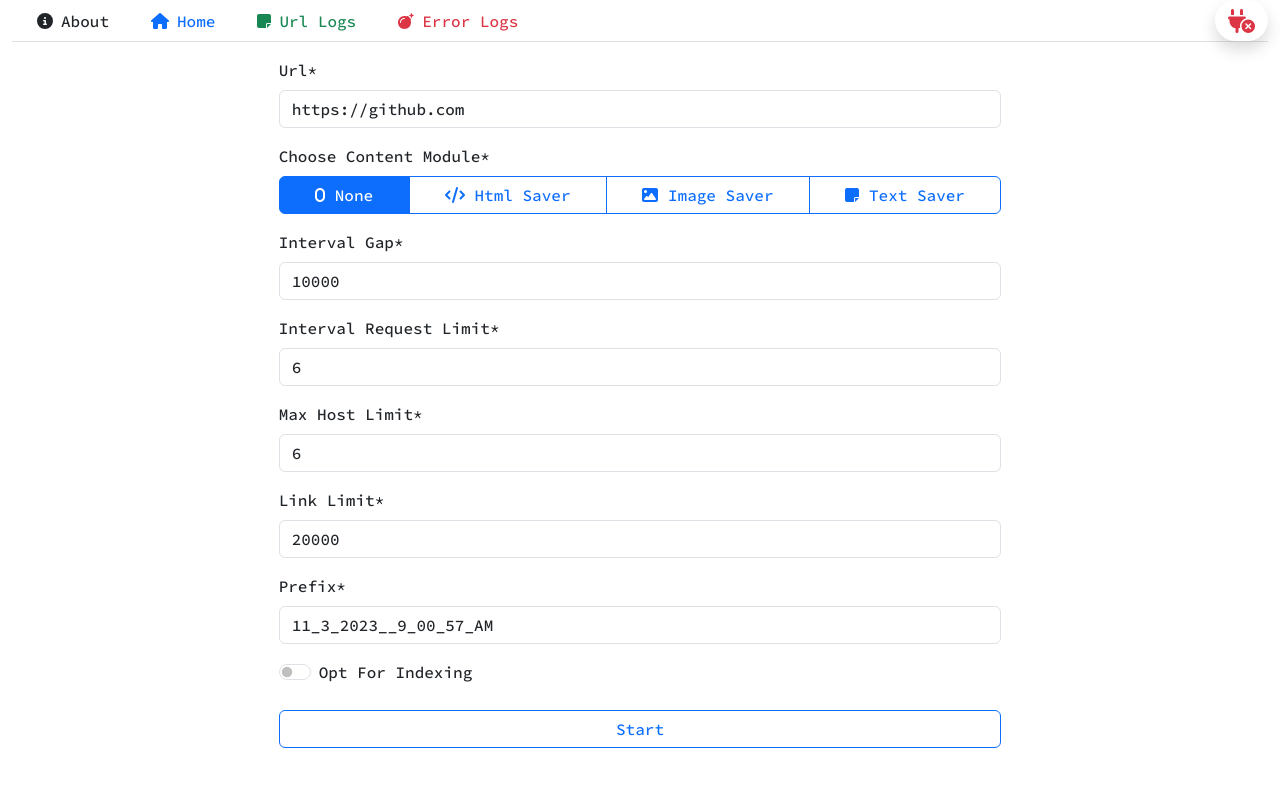
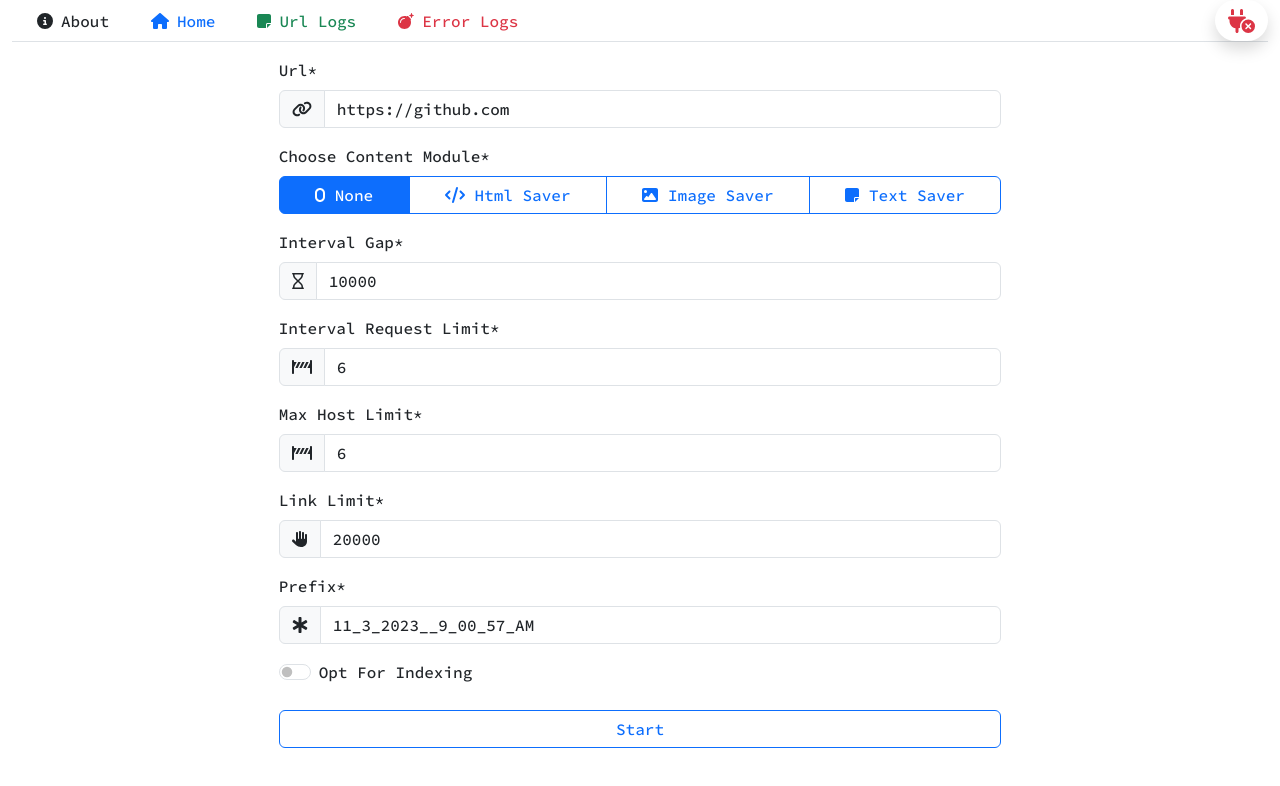
Before and after one commit to astric-0/NextCrawler, a Next.js app: page / in a window 1280 px wide. Shown: the top 786 px of the page. Built offline with nearby package versions, Linux system fonts and the light colour scheme.

Commit message:
added icons in source form

```diff
--- a/components/SourceField.jsx
+++ b/components/SourceField.jsx
@@ -1,15 +1,24 @@
 import React from 'react';
-import { Form, Col } from 'react-bootstrap';
+import { InputGroup, Form, Col } from 'react-bootstrap';
+import { FontAwesomeIcon } from '@fortawesome/react-fontawesome';
 
-const SourceField = ({ type, xs, label, onChange, value }) => (
+const SourceField = ({ type, xs, label, onChange, value, icon }) => (
     <Form.Group as={Col} xs={xs} className="mt-3">
         <Form.Label>{ label }*</Form.Label>
+        <InputGroup>
+            {
+                icon &&
+                <InputGroup.Text>
+                    <FontAwesomeIcon icon={icon}/>
+                </InputGroup.Text>
+            }
             <Form.Control
                 required
                 type={type}
                 value={value}
                 onChange={onChange}
             />
+        </InputGroup>
     </Form.Group>
 );
 
--- a/components/SourceForm.jsx
+++ b/components/SourceForm.jsx
@@ -3,6 +3,8 @@ import { Form } from "react-bootstrap";
 
 import AppContext from "@/context/AppContext";
 import { SourceField, SourceCMChoice } from "@/components";
+import { faHand, faLink, faRoadBarrier, faStarOfLife } from "@fortawesome/free-solid-svg-icons";
+import { faHourglass } from "@fortawesome/free-regular-svg-icons";
 
 const SourceForm = _ => {
     const { sourceState, setSourceState } = useContext(AppContext);
@@ -17,6 +19,7 @@ const SourceForm = _ => {
                 label="Url"
                 xs="12"
                 value={sourceState.defaultUrl}
+                icon={faLink}
                 onChange={setter('defaultUrl')}
             />
 
@@ -27,6 +30,7 @@ const SourceForm = _ => {
                 label="Interval Gap"
                 xs="12"
                 value={sourceState.intervalGap}
+                icon={faHourglass}
                 onChange={setter('intervalGap')}
             />
 
@@ -35,6 +39,7 @@ const SourceForm = _ => {
                 label="Interval Request Limit"
                 xs="12"
                 value={sourceState.intervalRequestLimit}
+                icon={faRoadBarrier}
                 onChange={setter('intervalRequestLimit')}
             />
 
@@ -43,6 +48,7 @@ const SourceForm = _ => {
                 label="Max Host Limit"
                 xs="12"
                 value={sourceState.maxHostLimit}
+                icon={faRoadBarrier}
                 onChange={setter('maxHostLimit')}
             />
 
@@ -51,6 +57,7 @@ const SourceForm = _ => {
                 label="Link Limit"
                 xs="12"
                 value={sourceState.linkLimit}
+                icon={faHand}
                 onChange={setter('linkLimit')}
             />
 
@@ -58,13 +65,14 @@ const SourceForm = _ => {
                 label="Prefix"
                 xs="12"
                 value={sourceState.targetDir}
+                icon={faStarOfLife}
                 onChange={setter('targetDir')}
             />
 
             <Form.Check
+                label="Opt For Indexing"
                 className="mt-3"
                 type="switch"
-                label="Opt For Indexing"
                 onClick={_ => setSourceState({ ...sourceState, 'upload': !sourceState.upload })}
             />
         </Form>
```
Lines whose indentation alone changed are shown as unchanged.
